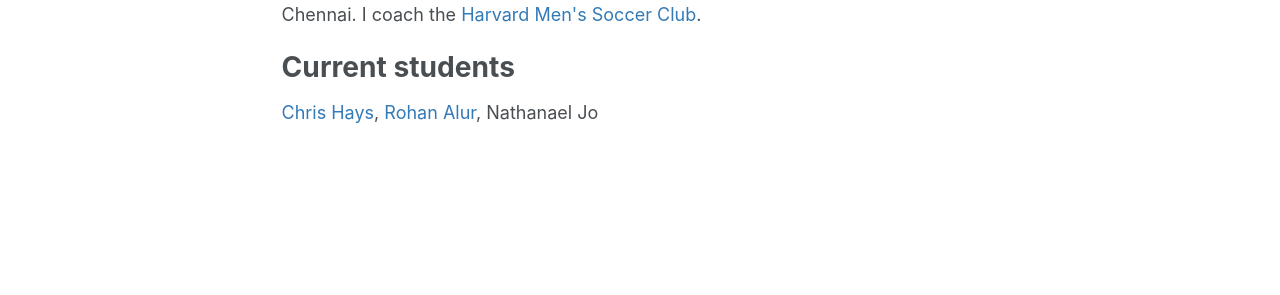
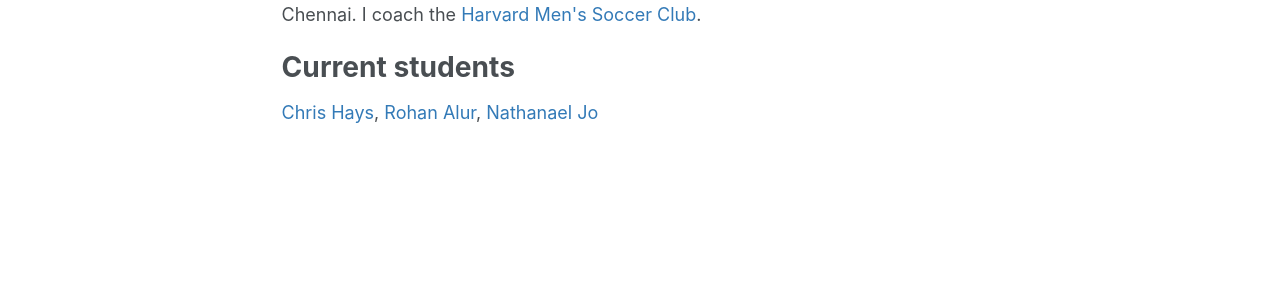
Before and after one commit to mraghavan/mraghavan.github.io, a Jekyll site: the page built from _pages/about.md, in a window 1280 px wide. Shown: the part 453-748 px from the top of the page. Built offline with Jekyll 4.4.1, drawn with Linux system fonts in a browser that asks for light colours; part of the change alters nothing that is shown.

```diff
--- a/_pages/about.md
+++ b/_pages/about.md
@@ -38,4 +38,4 @@ Current students
 ======
 <a href="https://johnchrishays.com/">Chris Hays</a>,
 <a href="https://sites.google.com/view/rohanalur">Rohan Alur</a>,
-Nathanael Jo
+<a href="https://nathanaj99.github.io/">Nathanael Jo</a>
```
